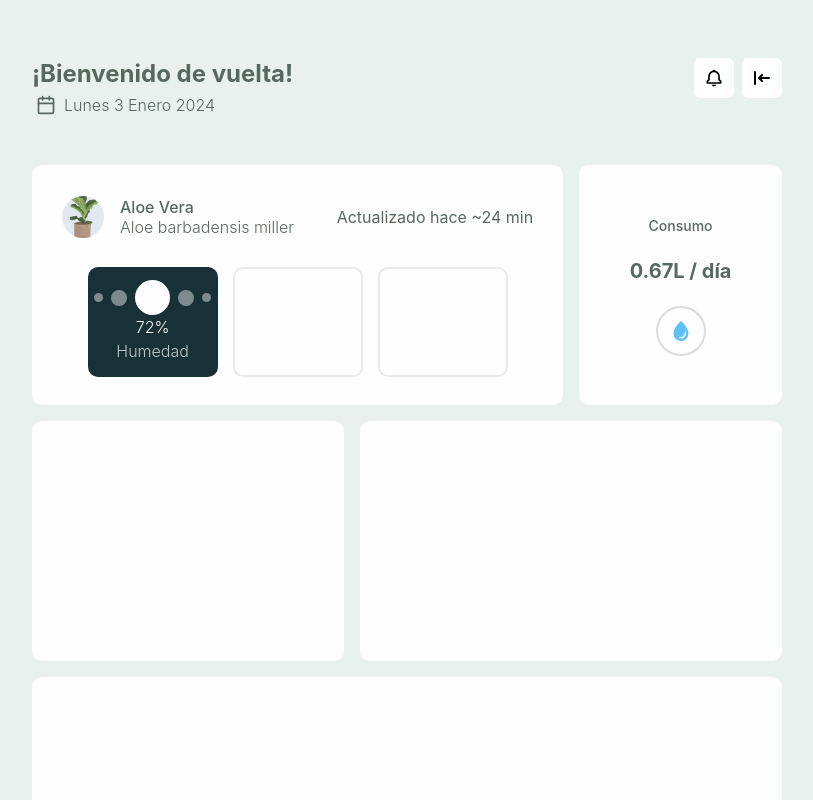
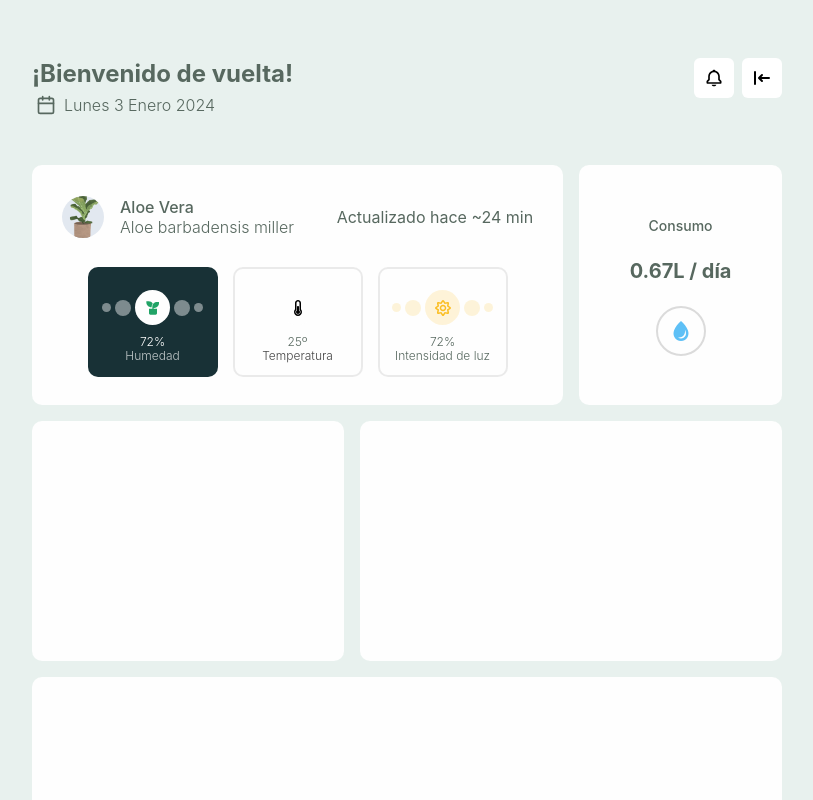
Before and after one commit to Blackwolf4183/TFG-SmartPlanter, a React (Create React App) app in the folder WebApp/Frontend/: page / in a window 1280 px wide. Shown: the top 800 px of the page, without its empty margins (233-1046 px from the left). Built offline with nearby package versions, Linux system fonts and the light colour scheme; what react-auth-kit would draw is missing.

Commit message:
Add Icons in last readings

```diff
--- a/WebApp/Frontend/src/components/BentoGridItems/LatestReadingsBento.js
+++ b/WebApp/Frontend/src/components/BentoGridItems/LatestReadingsBento.js
@@ -1,5 +1,7 @@
 import React from 'react';
-import { GridItem, HStack, Spacer, VStack, Box, Text } from '@chakra-ui/react';
+import { GridItem, HStack, Spacer, VStack, Box, Text, Center } from '@chakra-ui/react';
+import { RiPlantFill } from "react-icons/ri";
+import { FaThermometerHalf,FaRegSun  } from "react-icons/fa";
 
 const LatestReadingsBento = ({ colSpan, rowSpan }) => {
   return (
@@ -47,18 +49,23 @@ const LatestReadingsBento = ({ colSpan, rowSpan }) => {
             bgColor={"darkBg"}
             justify={"center"}
             spacing="0"
+            pt="3"
           >
-            <HStack w="100%" justify={"center"}>
+            <HStack w="100%" justify={"center"} spacing="1">
                 <Box w="9px" h="9px" bgColor={"rgba(254,254,254,0.44)"}borderRadius={"100%"}/>
                 <Box w="16px" h="16px" bgColor={"rgba(254,254,254,0.44)"}borderRadius={"100%"}/>
-                <Box w="35px" h="35px" bgColor={"card"}borderRadius={"100%"}></Box>
+                <Box w="35px" h="35px" bgColor={"card"} borderRadius={"100%"}>
+                  <Center mt="2.5">
+                    <RiPlantFill style={{color:"#21A366"}}/>
+                  </Center>
+                </Box>
                 <Box w="16px" h="16px" bgColor={"rgba(254,254,254,0.44)"}borderRadius={"100%"}/>
                 <Box w="9px" h="9px" bgColor={"rgba(254,254,254,0.44)"}borderRadius={"100%"}/>
             </HStack>
 
             {/* TODO: hacer dinamico */}
-            <Text color="white" fontWeight={"light"}>72%</Text>
-            <Text color="rgba(255,255,255,0.73)" fontWeight={"light"}>Humedad</Text>
+            <Text color="white" fontWeight={"light"} fontSize={"12px"} mt="2">72%</Text>
+            <Text color="rgba(255,255,255,0.73)" fontWeight={"light"} fontSize={"12px"} mt="-1">Humedad</Text>
 
           </VStack>
 
@@ -68,7 +75,22 @@ const LatestReadingsBento = ({ colSpan, rowSpan }) => {
             borderWidth={'2px'}
             borderRadius={10}
             borderColor={'rgba(219,219,219,0.56)'}
-          ></VStack>
+            pt="3"
+            justify={"center"}
+            spacing="0"
+          >
+            <HStack w="100%" justify={"center"} spacing="1">
+            <Box w="35px" h="35px" bgColor={"card"} borderRadius={"100%"}>
+                  <Center mt="2.5">
+                  <FaThermometerHalf style={{color:"black"}}/>
+                  </Center>
+                </Box>
+            </HStack>
+
+            {/* TODO: hacer dinamico */}
+            <Text  fontWeight={"light"} fontSize={"12px"} mt="2">25º</Text>
+            <Text color="rgba(0,0,0,0.73)" fontWeight={"light"} fontSize={"12px"} mt="-1">Temperatura</Text>
+          </VStack>
 
           <VStack
             w="130px"
@@ -76,7 +98,26 @@ const LatestReadingsBento = ({ colSpan, rowSpan }) => {
             borderWidth={'2px'}
             borderRadius={10}
             borderColor={'rgba(219,219,219,0.56)'}
-          ></VStack>
+            pt="3"
+            justify={"center"}
+            spacing="0"
+          >
+            <HStack w="100%" justify={"center"} spacing="1">
+                <Box w="9px" h="9px" bgColor={"rgba(251,190,34,0.17)"}borderRadius={"100%"}/>
+                <Box w="16px" h="16px" bgColor={"rgba(251,190,34,0.17)"}borderRadius={"100%"}/>
+                <Box w="35px" h="35px" bgColor={"rgba(251,190,34,0.17)"} borderRadius={"100%"}>
+                  <Center mt="2.5">
+                    <FaRegSun style={{color:"#FBBE22"}}/>
+                  </Center>
+                </Box>
+                <Box w="16px" h="16px" bgColor={"rgba(251,190,34,0.17)"}borderRadius={"100%"}/>
+                <Box w="9px" h="9px" bgColor={"rgba(251,190,34,0.17)"}borderRadius={"100%"}/>
+            </HStack>
+
+            {/* TODO: hacer dinamico */}
+            <Text  fontWeight={"light"} fontSize={"12px"} mt="2">72%</Text>
+            <Text  fontWeight={"light"} fontSize={"12px"} mt="-1">Intensidad de luz</Text>
+          </VStack>
         </HStack>
       </VStack>
     </GridItem>
```
